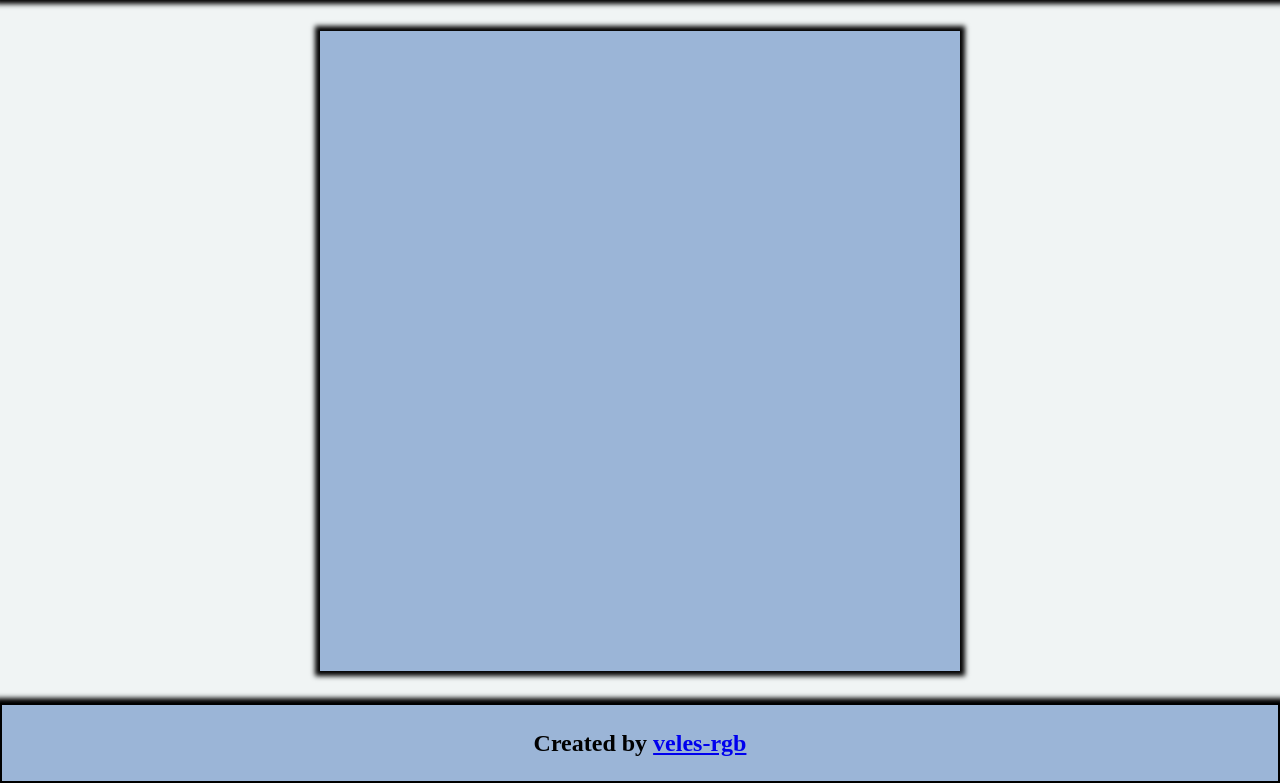
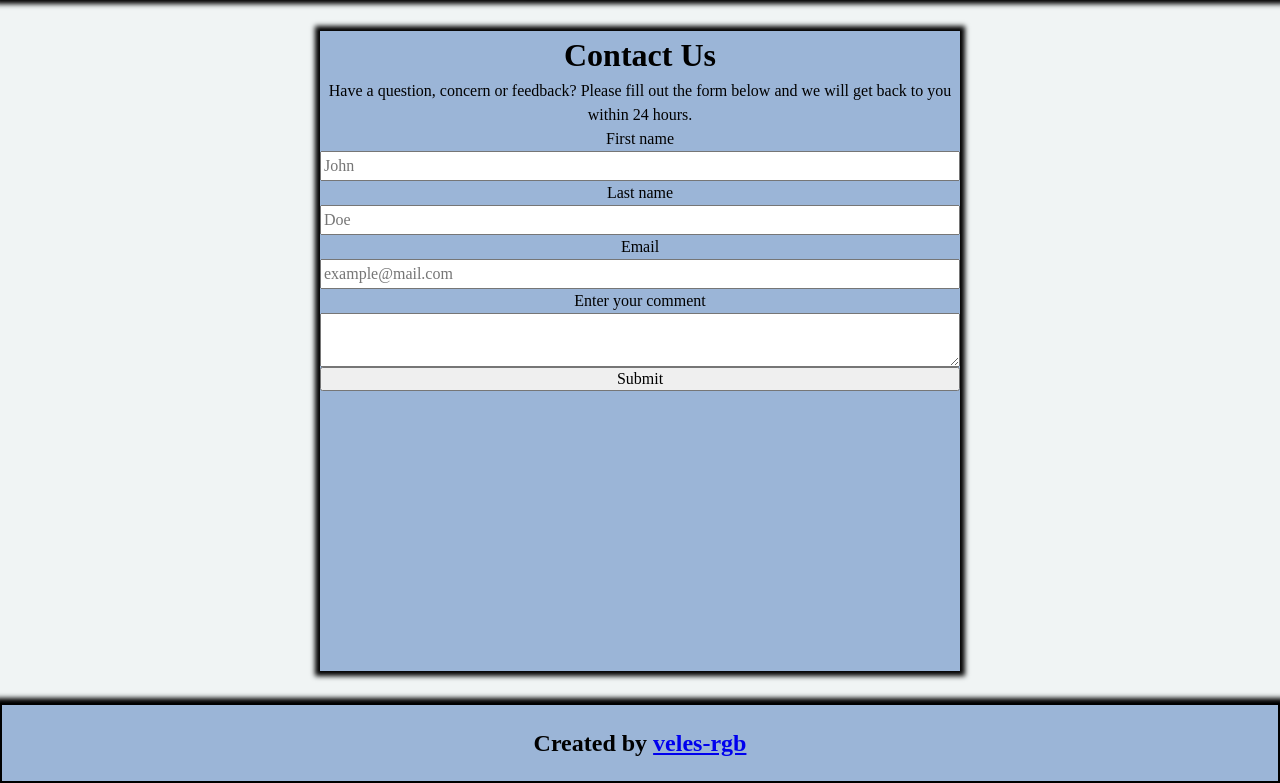
Before and after one commit to veles-rgb/top-restaurant-page, a website built with webpack: page src/template.html in a window 1280 px wide. Both pictures are taken after a click on the button "CONTACT". Shown: the part 113-896 px from the top of the page. Built offline with nearby package versions, Linux system fonts and the light colour scheme.

Commit message:
Create form in contact page and add styles

```diff
--- a/src/js/pages/contact.js
+++ b/src/js/pages/contact.js
@@ -5,6 +5,102 @@ export default function renderContact() {
 
     // Create form container
     const formContainer = document.createElement("div");
-    formContainer.id = "formContainer";
+    formContainer.id = "form-container";
     content.appendChild(formContainer);
-};
+
+    // Create container heading
+    const contactH1 = document.createElement("h1");
+    contactH1.textContent = "Contact Us";
+    formContainer.appendChild(contactH1);
+
+    // Create container description
+    const contactDesc = document.createElement("p");
+    contactDesc.textContent = "Have a question, concern or feedback? Please fill out the form below and we will get back to you within 24 hours.";
+    formContainer.appendChild(contactDesc);
+
+    // Create contact form
+    const contactForm = document.createElement("form");
+    contactForm.id = "contact-form";
+    contactForm.action = "#";
+    contactForm.method = "POST";
+    formContainer.appendChild(contactForm);
+
+    // Create first name label and input
+    const firstNameLabel = document.createElement("label");
+    firstNameLabel.htmlFor = "first_name";
+    firstNameLabel.textContent = "First name";
+    contactForm.appendChild(firstNameLabel);
+    const firstNameInput = document.createElement("input");
+    firstNameInput.type = "text";
+    firstNameInput.id = "first_name";
+    firstNameInput.name = "first_name";
+    firstNameInput.placeholder = "John";
+    firstNameInput.required = true;
+    contactForm.appendChild(firstNameInput);
+
+    // Create last name label and input
+    const lastNameLabel = document.createElement("label");
+    lastNameLabel.htmlFor = "last_name";
+    lastNameLabel.textContent = "Last name";
+    contactForm.appendChild(lastNameLabel);
+    const lastNameInput = document.createElement("input");
+    lastNameInput.type = "text";
+    lastNameInput.id = "last_name";
+    lastNameInput.name = "last_name";
+    lastNameInput.placeholder = "Doe";
+    contactForm.appendChild(lastNameInput);
+
+    // Create email label and input
+    const emailLabel = document.createElement("label");
+    emailLabel.htmlFor = "email";
+    emailLabel.textContent = "Email";
+    contactForm.appendChild(emailLabel);
+    const emailInput = document.createElement("input");
+    emailInput.type = "email";
+    emailInput.id = "email";
+    emailInput.name = "email";
+    emailInput.placeholder = "example@mail.com";
+    contactForm.appendChild(emailInput);
+
+    // Create comment box label and input
+    const commentLabel = document.createElement("label");
+    commentLabel.htmlFor = "comment";
+    commentLabel.textContent = "Enter your comment";
+    contactForm.appendChild(commentLabel);
+    const commentInput = document.createElement("textarea");
+    commentInput.id = "comment";
+    commentInput.name = "comment";
+    contactForm.appendChild(commentInput);
+
+    // Create submit button
+    const submitBtn = document.createElement("input");
+    submitBtn.type = "submit";
+    submitBtn.value = "Submit";
+    contactForm.appendChild(submitBtn);
+
+    // Add submit event listener
+    contactForm.addEventListener("submit", function (event) {
+        event.preventDefault();
+
+        // Get values from the form
+        const firstName = firstNameInput.value;
+        const lastName = lastNameInput.value;
+        const email = emailInput.value;
+        const comment = commentInput.value;
+
+        // Check if all required fields are filled
+        if (!firstName || !lastName || !email || !comment) {
+            alert("Please fill out all fields.");
+            return;
+        }
+
+        console.log({
+            firstName,
+            lastName,
+            email,
+            comment,
+        });
+
+        contactForm.reset();
+    });
+}
--- a/src/styles/styles.css
+++ b/src/styles/styles.css
@@ -289,7 +289,7 @@ footer p {
     padding: 1.4rem;
 }
 
-#formContainer {
+#form-container {
     display: flex;
     flex-direction: column;
     justify-items: center;
@@ -300,3 +300,8 @@ footer p {
     margin: 2rem 3rem;
     box-shadow: inset 0 0 0 100vh var(--secondary-color-transparent), 0px 0px 5px 5px black;
 }
+
+#contact-form {
+    display: flex;
+    flex-direction: column;
+}
```
